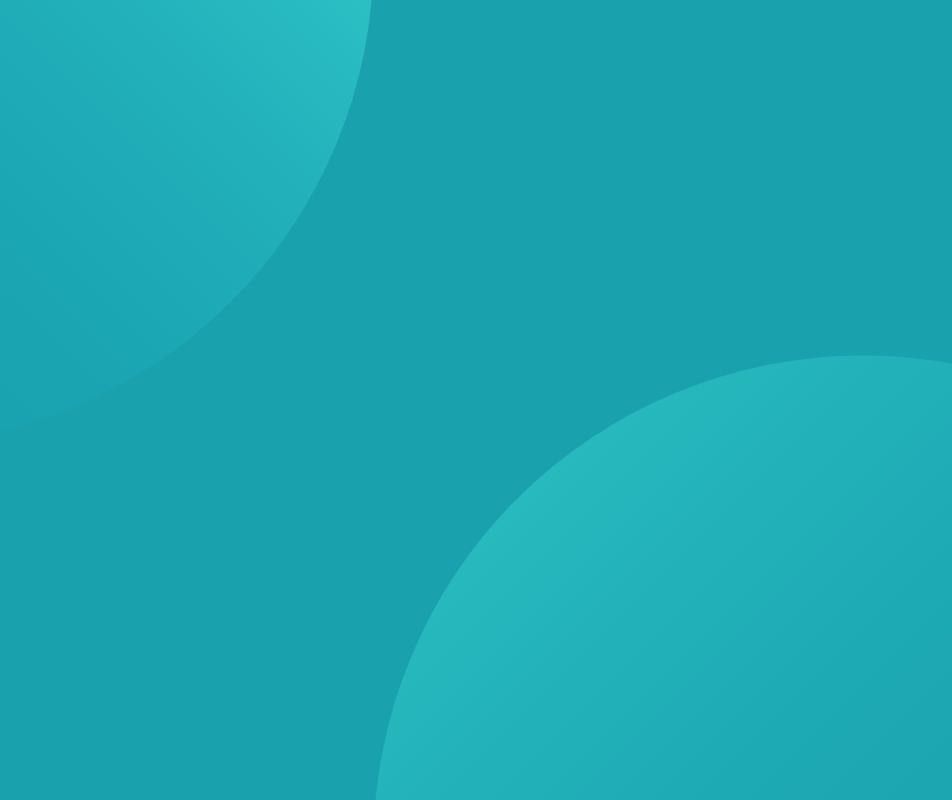
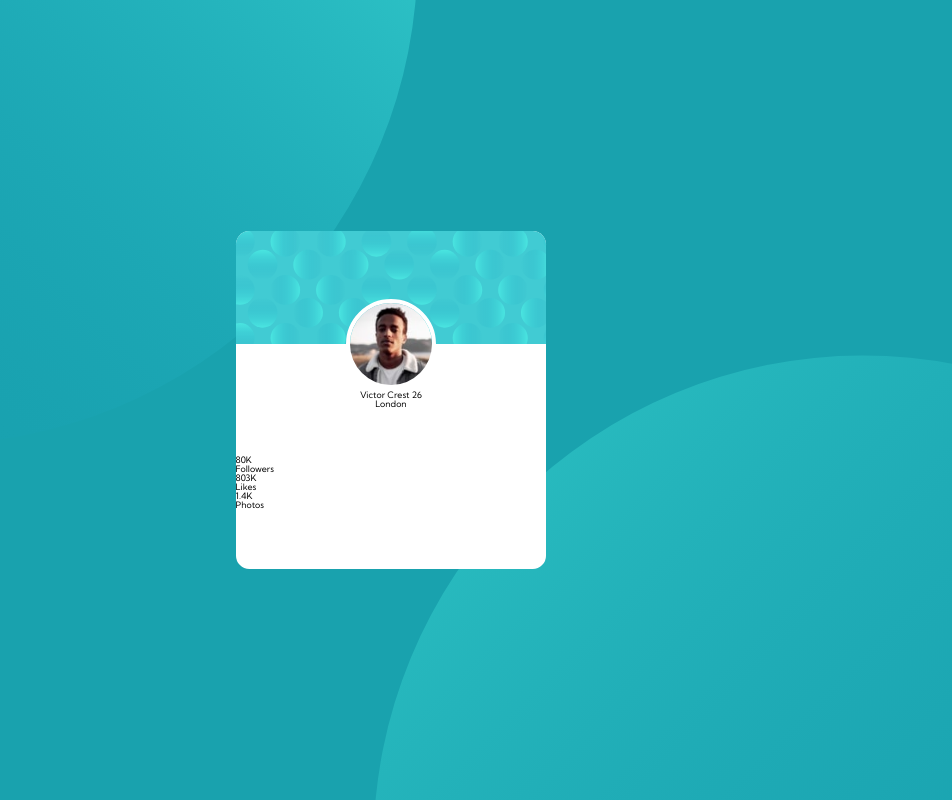
Before and after one commit to funnypar/Components, a website: page profile-card-component-main/index.html in a window 1280 px wide. Shown: the whole page, without its empty margins (249-1201 px from the left). Drawn offline with Linux system fonts and the light colour scheme.

Commit message:
addedUserImg

```diff
--- a/profile-card-component-main/index.html
+++ b/profile-card-component-main/index.html
@@ -69,19 +69,35 @@ Medium: 11px
 */
         </style>
     </head>
-    <body class="h-screen bg-Dark-cyan">
-        <!-- Victor Crest
-  26
-  London
-
-  80K
-  Followers
-
-  803K
-  Likes
-
-  1.4K
-  Photos -->
-        <main></main>
+    <body class="h-screen bg-Dark-cyan flex justify-center items-center">
+        <main class="h-box w-box bg-white rounded-3xl box overflow-hidden">
+            <div class="bg-box relative">
+                <img
+                    src="./images/image-victor.jpg"
+                    alt="user"
+                    class="rounded-full img border-4 border-white"
+                    width="90rem"
+                    height="90rem"
+                />
+            </div>
+            <div class="flex justify-center items-center flex-col">
+                <h1>Victor Crest <span>26</span></h1>
+                <h2>London</h2>
+            </div>
+            <div>
+                <div>
+                    <h3>80K</h3>
+                    <h4>Followers</h4>
+                </div>
+                <div>
+                    <h3>803K</h3>
+                    <h4>Likes</h4>
+                </div>
+                <div>
+                    <h3>1.4K</h3>
+                    <h4>Photos</h4>
+                </div>
+            </div>
+        </main>
     </body>
 </html>
--- a/profile-card-component-main/src/input.css
+++ b/profile-card-component-main/src/input.css
@@ -13,7 +13,19 @@
         font-family: "Kumbh Sans", sans-serif;
         line-height: 1;
         font-weight: 400;
-        background: url("../images/bg-pattern-top.svg") -40rem -60rem no-repeat,
+        background: url("../images/bg-pattern-top.svg") -35rem -60rem no-repeat,
             url("../images/bg-pattern-bottom.svg") 70rem 40rem no-repeat;
     }
 }
+@layer components {
+    .box {
+        display: grid;
+        grid-template-rows: 1fr 1fr 1fr;
+    }
+    .img {
+        position: absolute;
+        bottom: 0;
+        left: 50%;
+        transform: translate(-50%, 50%);
+    }
+}
--- a/profile-card-component-main/tailwind.config.js
+++ b/profile-card-component-main/tailwind.config.js
@@ -9,6 +9,15 @@ module.exports = {
                 "Very-dark-desaturated-blue": "hsl(229, 23%, 23%)",
                 "Dark-grayish-blue": "hsl(227, 10%, 46%)",
             },
+            height: {
+                box: "38rem",
+            },
+            width: {
+                box: "35rem",
+            },
+            backgroundImage: {
+                box: "url('/images/bg-pattern-card.svg')",
+            },
         },
     },
     plugins: [],
```
Also changed, not shown: profile-card-component-main/dist/output.css.
